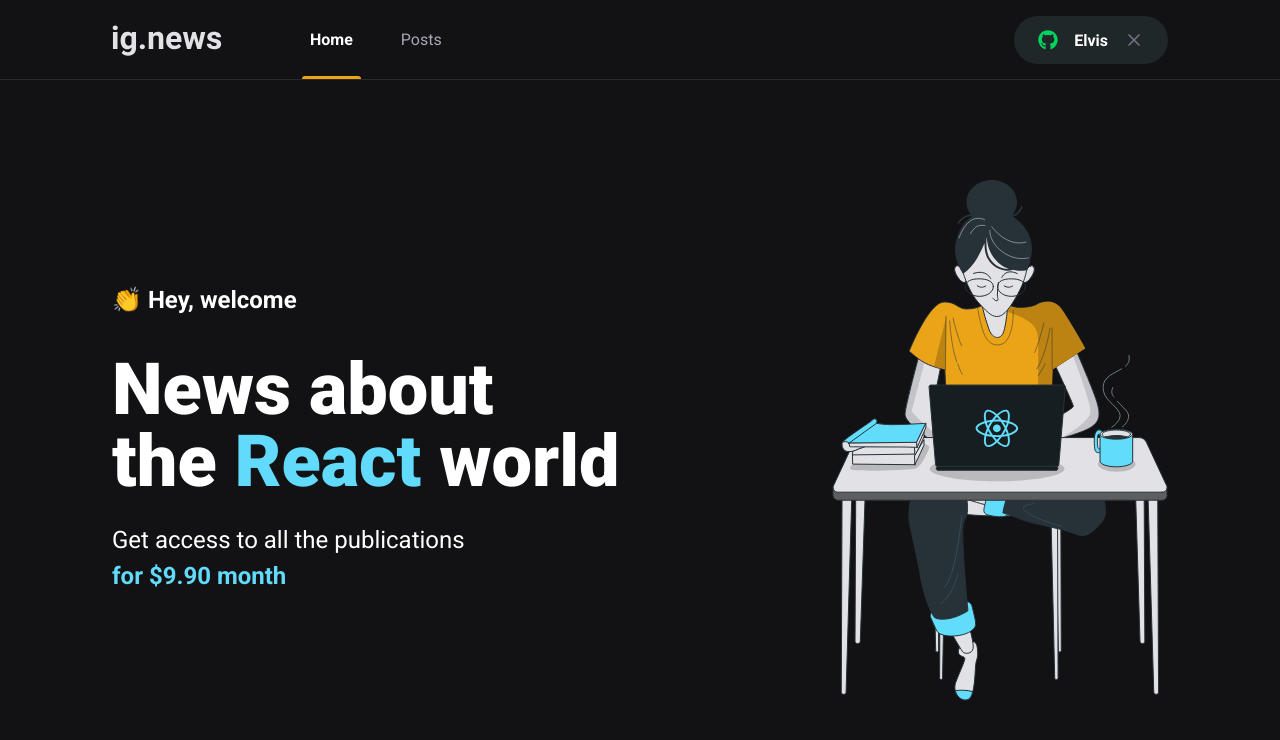
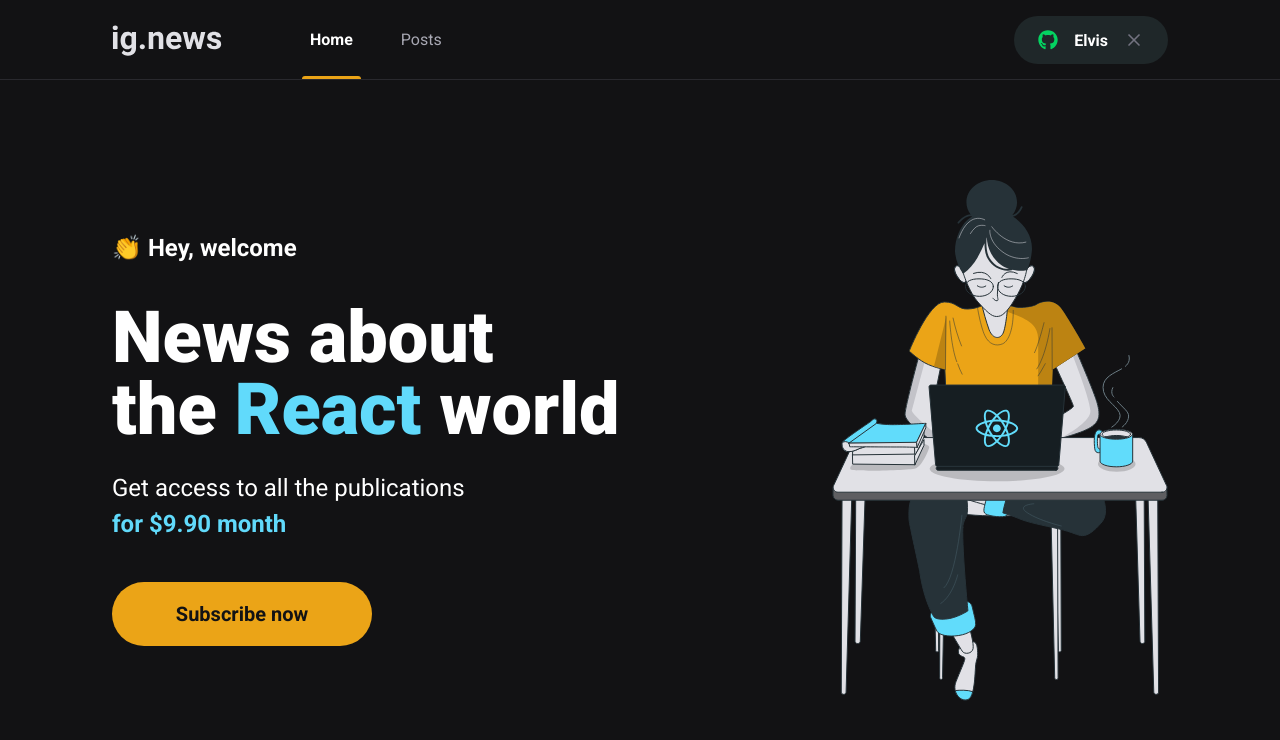
Before and after one commit to elvisea/ignews, a Next.js app: page / in a window 1280 px wide. Shown: the top 740 px of the page. Built offline with nearby package versions, Linux system fonts and the light colour scheme.

Commit message:
Componente: SubscribeButton

```diff
--- /dev/null
+++ b/src/components/SubscribeButton/index.tsx
@@ -0,0 +1,12 @@
+import styles from "./styles.module.scss";
+
+export function SubscribeButton() {
+  return (
+    <button
+      type="button"
+      className={styles.subscribeButton}
+    >
+      Subscribe now
+    </button>
+  );
+}
--- /dev/null
+++ b/src/components/SubscribeButton/styles.module.scss
@@ -0,0 +1,20 @@
+.subscribeButton {
+  width: 260px;
+  height: 4rem;
+  border: 0;
+  border-radius: 2rem;
+  background: var(--yellow-500);
+  color: var(--gray-900);
+  font-size: 1.25rem;
+  font-weight: bold;
+
+  display: flex;
+  align-items: center;
+  justify-content: center;
+
+  transition: filter 0.2s;
+
+  &:hover {
+    filter: brightness(0.8);
+  }
+}
--- a/src/pages/index.tsx
+++ b/src/pages/index.tsx
@@ -1,4 +1,5 @@
 import Head from 'next/head'
+import { SubscribeButton } from '../components/SubscribeButton';
 
 import styles from "./home.module.scss";
 
@@ -21,6 +22,8 @@
             Get access to all the publications <br />
             <span>for $9.90 month</span>
           </p>
+
+          <SubscribeButton />
         </section>
 
         <img src="/images/avatar.svg" alt="Girl Coding" />
```
